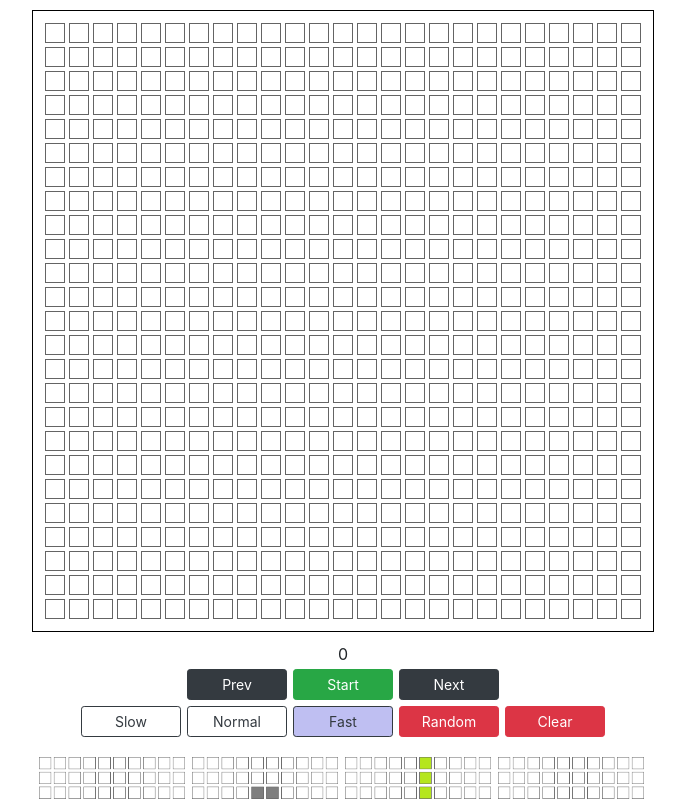
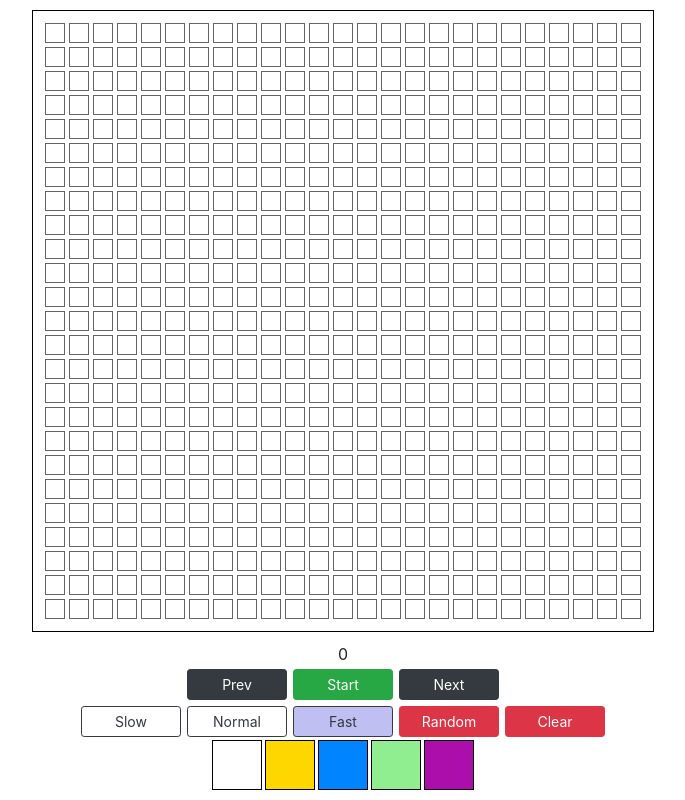
Before and after one commit to curtisyungen/conway, a React (Create React App) app: page / in a window 1280 px wide. Shown: the top 800 px of the page, without its empty margins (297-982 px from the left). Built offline with nearby package versions, Linux system fonts and the light colour scheme.

Commit message:
Add files via upload

```diff
--- a/src/components/Board/board.css
+++ b/src/components/Board/board.css
@@ -61,3 +61,45 @@
 .size-true, .speed-true {
     background: rgb(191, 191, 242);
 }
+
+.theme {
+    display: inline-block;
+    height: 50px;
+    margin-right: 3px;
+    width: 50px;
+}
+
+.theme:last-child {
+    margin-right: 0px;
+}
+
+.theme-light {
+    border: 1px solid black;
+    background: #fff;
+}
+
+.theme-dark {
+    border: 1px solid black;
+    background: gold;
+}
+
+.theme-blue {
+    border: 1px solid black;
+    background: rgb(0, 132, 255);
+}
+
+.theme-green {
+    border: 1px solid black;
+    background: lightgreen;
+}
+
+.theme-wild {
+    border: 1px solid black;
+    background: rgb(172, 14, 172);
+}
+
+@media only screen and (max-width: 990px) {
+    .patternList {
+        display: none;
+    }
+}
--- a/src/components/Board/board.js
+++ b/src/components/Board/board.js
@@ -396,18 +396,21 @@ class Board extends Component {
                             <button
                                 className={`btn btn-outline-dark btn-sm formBtn speed-${this.state.speed === SLOW}`}
                                 onClick={(event) => { event.preventDefault(); this.setSpeed(SLOW); }}
+                                disabled={this.state.timer !== null}
                             >
                                 Slow
                             </button>
                             <button
                                 className={`btn btn-outline-dark btn-sm formBtn speed-${this.state.speed === MED}`}
                                 onClick={(event) => { event.preventDefault(); this.setSpeed(MED); }}
+                                disabled={this.state.timer !== null}
                             >
                                 Normal
                             </button>
                             <button
                                 className={`btn btn-outline-dark btn-sm formBtn speed-${this.state.speed === FAST}`}
                                 onClick={(event) => { event.preventDefault(); this.setSpeed(FAST); }}
+                                disabled={this.state.timer !== null}
                             >
                                 Fast
                             </button>
@@ -415,16 +418,28 @@ class Board extends Component {
                             <button
                                 className="btn btn-danger btn-sm formBtn"
                                 onClick={(event) => { event.preventDefault(); this.getRandom(); }}
+                                disabled={this.state.timer !== null}
                             >
                                 Random
                             </button>
                             <button
                                 className="btn btn-danger btn-sm formBtn"
                                 onClick={(event) => { event.preventDefault(); this.getCells(); }}
+                                disabled={this.state.timer !== null}
                             >
                                 Clear
                             </button>
                         </div>
+                    </div>
+
+                    {/* THEMES */}
+
+                    <div className="themeList text-center">
+                        <div className="theme theme-light"></div>
+                        <div className="theme theme-dark"></div>
+                        <div className="theme theme-blue"></div>
+                        <div className="theme theme-green"></div>
+                        <div className="theme theme-wild"></div>
                     </div>
 
                     {/* PATTERN LIST */}
```
